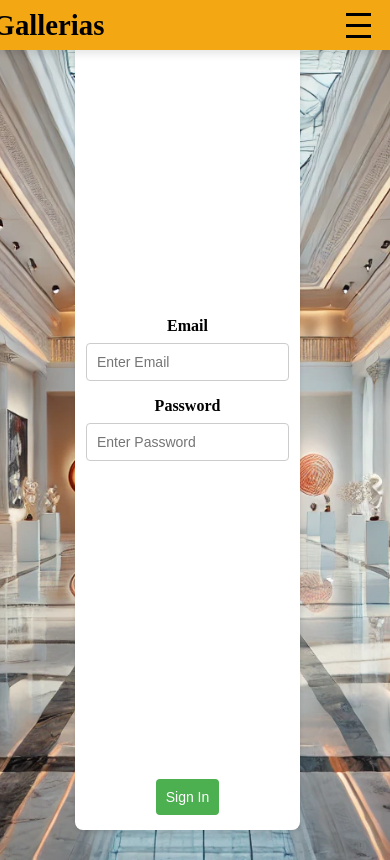
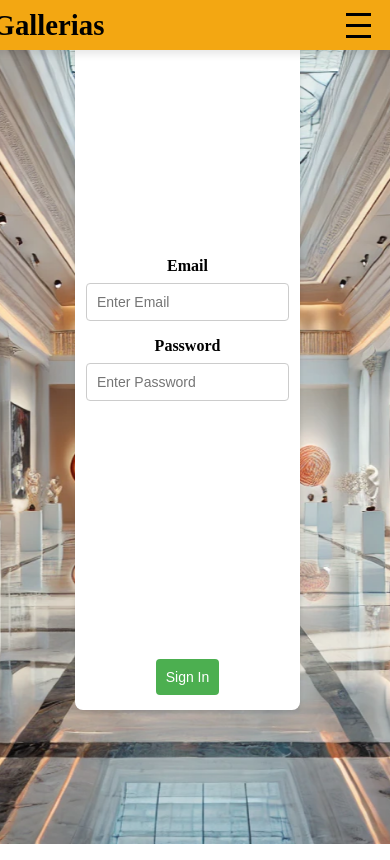
Before and after one commit to weirdball7/Gallerias, a React (Vite) app in the folder Gallerias/: page /Gallerias/signin in a window 390 px wide. Built offline with nearby package versions, Linux system fonts and the light colour scheme; a web font is replaced by a local one.

Commit message:
fixed form height in mobile

```diff
--- a/Gallerias/src/SigninSignup.css
+++ b/Gallerias/src/SigninSignup.css
@@ -18,7 +18,7 @@
     padding: 20px;
     border-radius: 8px;
     box-shadow: 0 2px 4px rgba(0, 0, 0, 0.1);
-    width: 100%;
+    width: 50%;
     height: 800px;
     max-width: 400px;
   }
@@ -58,8 +58,11 @@
   /* Responsive design */
   @media (max-width: 600px) {
     .signin-form {
+      height: 680px;
       padding: 15px;
+      width: 100%;
       max-width: 100%;
+
     }
 
     .form-container input {
```
Also changed, not shown: 8 other files (tests, documents, lock files or other folders).
